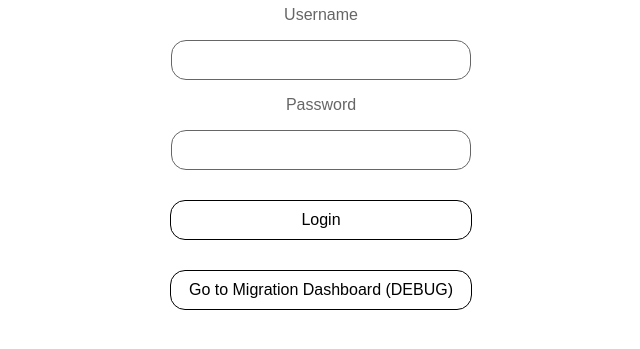
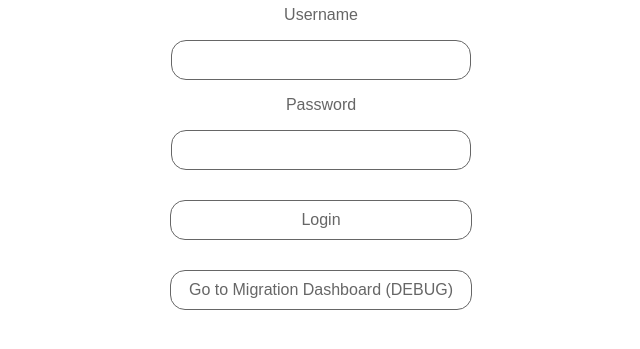
Before and after one commit to Woflix/PLMMigration, a PHP site: page / in a window 1280 px wide. Shown: the part 135-484 px from the top of the page, without its empty margins (319-959 px from the left). Run offline with PHP 8.4, Linux system fonts and the light colour scheme.

Commit message:
Modified Hex Color Values
+ Modified hex color values for #buttonGo and #buttonGo:hover

```diff
--- a/css/style.css
+++ b/css/style.css
@@ -77,7 +77,7 @@ input {
 	font-size: 16px;
 	border: solid #666666 1px;
 	border-radius: 10px;
-	color: #777777
+	color: #666666
 	transition: background 0.3s, border 0.3s;
 	-moz-transition: background 0.3s, border 0.3s;
 	-webkit-transition: background 0.3s, border 0.3s;
--- a/index.php
+++ b/index.php
@@ -19,11 +19,11 @@
 		#buttonGo {
 			display: block;
 			padding: 10px 10px 10px 10px;
-			border: solid #000000 1px;
+			border: solid #666666 1px;
 			border-radius: 15px;
 			text-decoration: none;
 			font-size: 16px;
-			color: #000000;
+			color: #666666;
 			width: 280px;
 			margin: 30px auto 0px auto;
 			transition: color 0.3s, background 0.3s;
@@ -33,7 +33,7 @@
 		}
 
 		#buttonGo:hover {
-			background: #000000;
+			background: #666666;
 			color: #FFFFFF;
 		}
 
```
